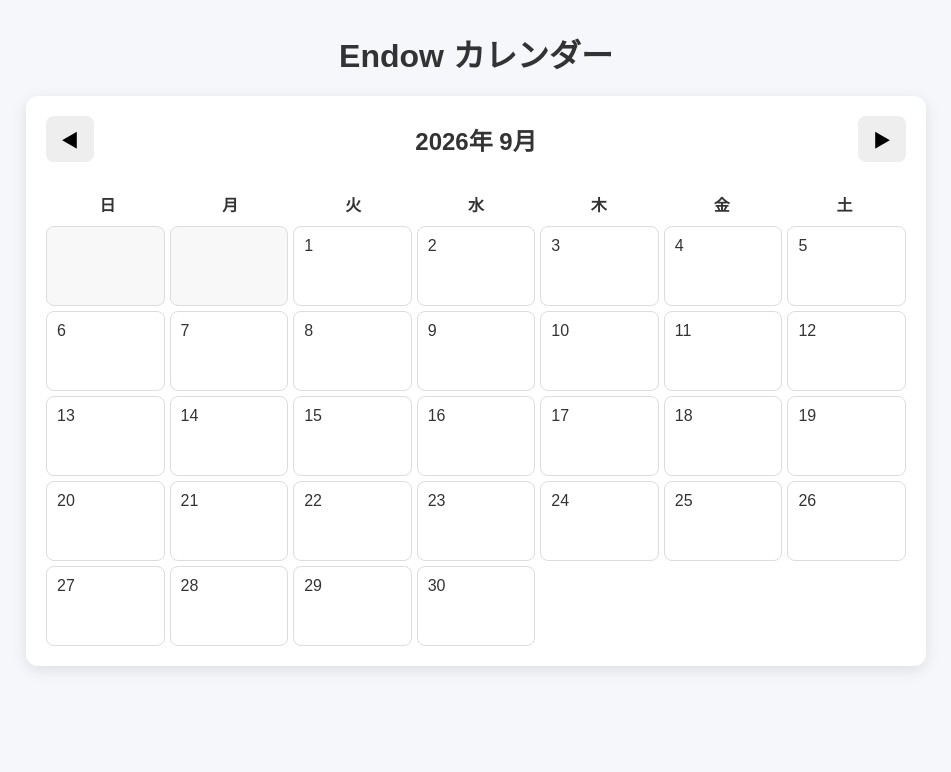
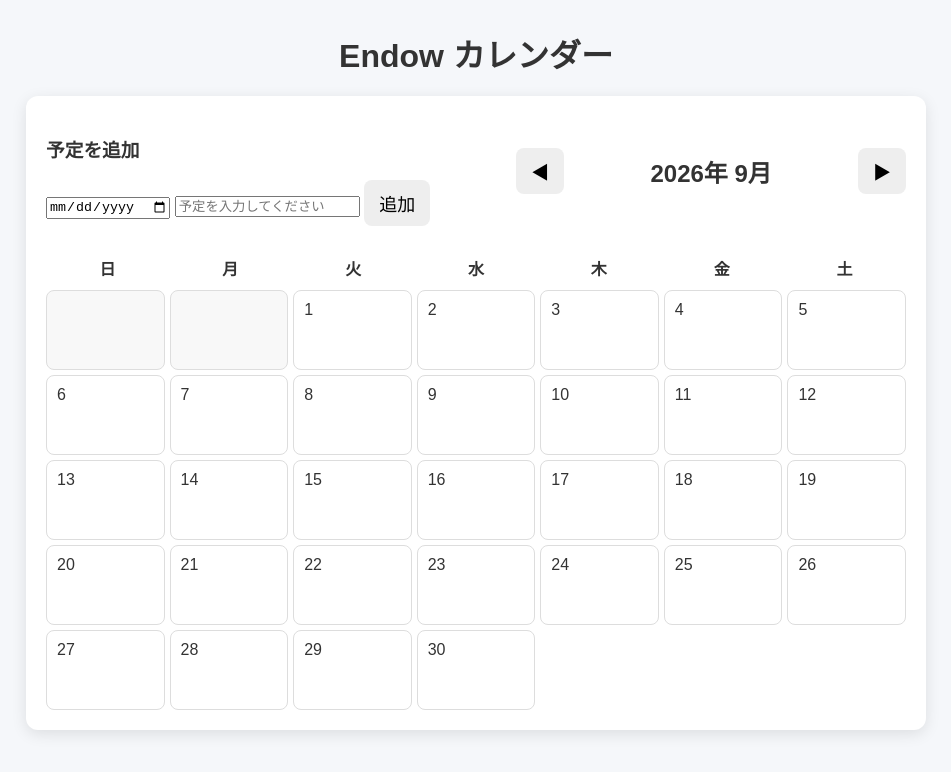
Before and after one commit to desumebiusu-sketch/Endow, a plain HTML site: page index.html in a window 1280 px wide. Shown: the whole page, without its empty margins (164-1115 px from the left). Drawn offline with Linux system fonts and the light colour scheme.

Commit message:
Add event form

```diff
--- a/index.html
+++ b/index.html
@@ -14,6 +14,19 @@
   <div class="calendar">
 
     <div class="calendar-header">
+      <div class="event-form">
+  <h3>予定を追加</h3>
+
+  <input type="date" id="event-date">
+
+  <input
+    type="text"
+    id="event-title"
+    placeholder="予定を入力してください"
+  >
+
+  <button id="add-event">追加</button>
+</div>
       <button id="prev">◀</button>
       <h2 id="month-year"></h2>
       <button id="next">▶</button>
```
